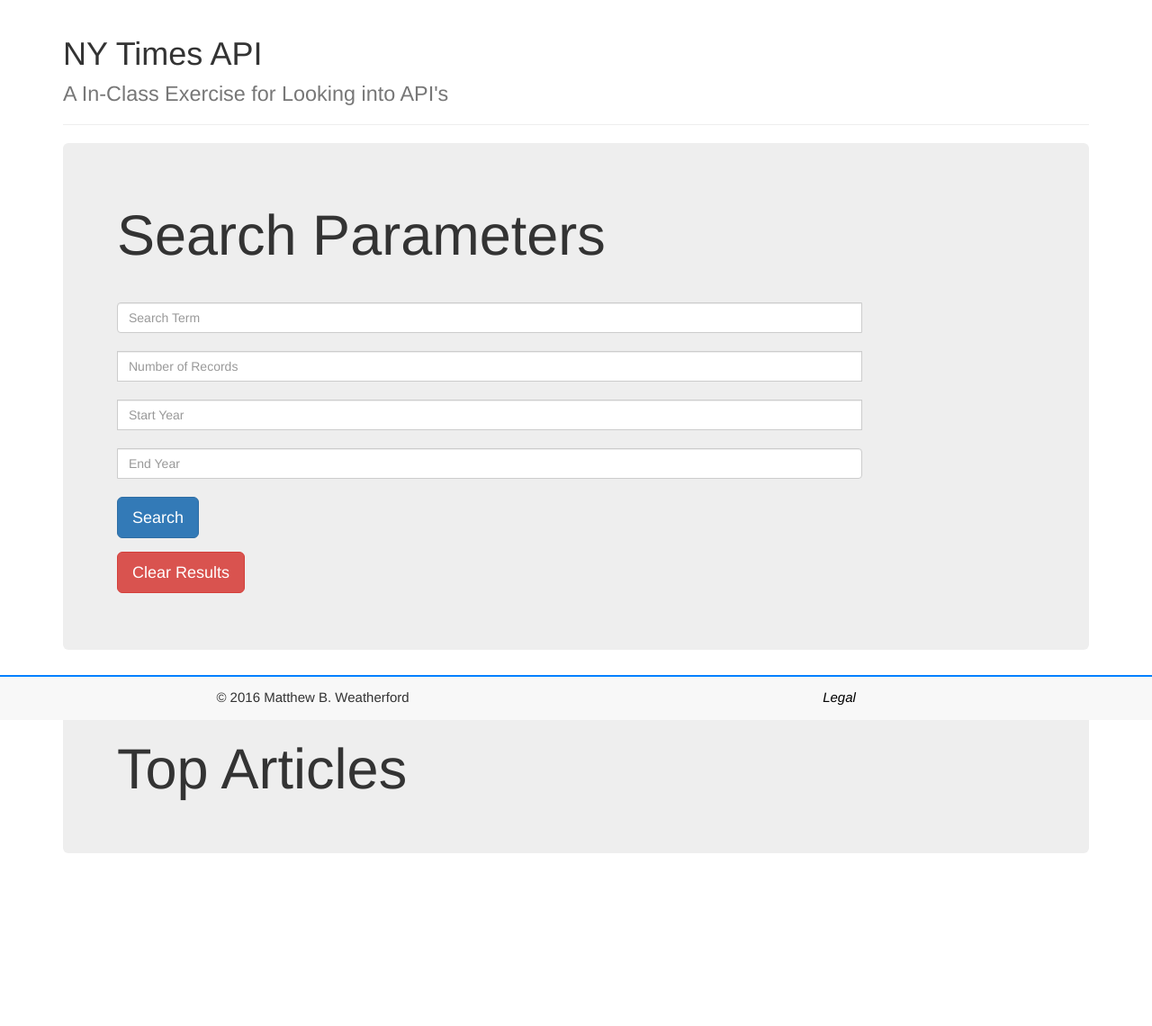
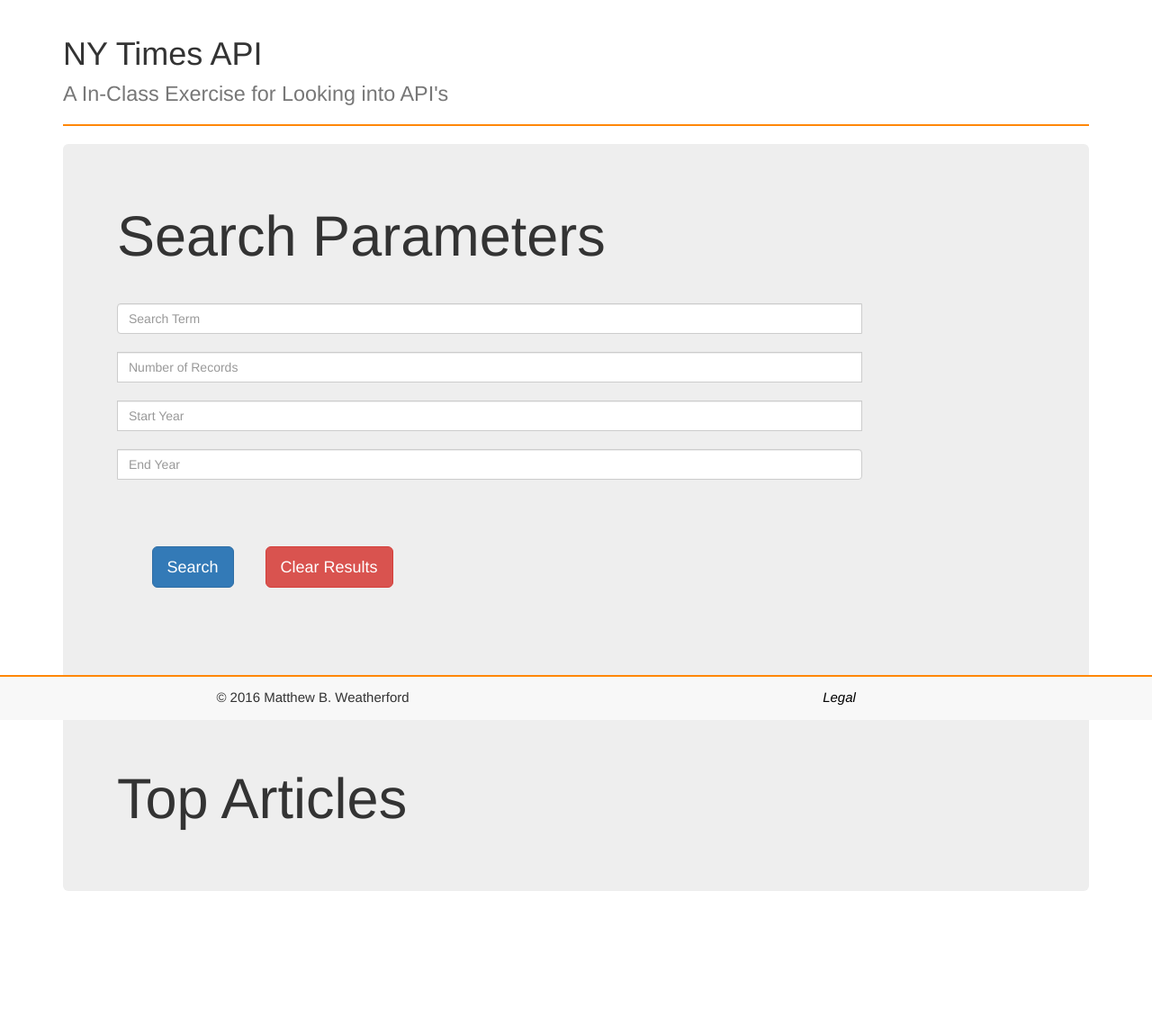
Before and after one commit to weatherfordmat/NYTIMES-API, a PHP site: page / in a window 1280 px wide. Shown: the whole page at 90% size. Before the commit the page ends 948 px from the top, so only its background shows below. Run offline with PHP 8.4, Linux system fonts and the light colour scheme; some libraries are stand-ins or nearby versions.

Commit message:
finished err messages

```diff
--- a/assets/css/main.css
+++ b/assets/css/main.css
@@ -2,13 +2,13 @@
 	margin-top: 20px;
 	width: 40px;
 }
-.err {
+.err, .err2 {
 	color: red;
 }
 a {
 	font-size: 20px;
 }
-.btn-default {
+.numeros, .last {
 	padding: 1%;
 	margin: 0.5%;
 }
@@ -22,7 +22,7 @@
 	font-size: 15px;
 }
 .navbar-fixed-bottom {
-	border-top: 2px solid #0080FF;
+	border-top: 2px solid #FF8708;
 }
 .legal {
 	color: black;
@@ -30,3 +30,18 @@
 .resultBox {
 	margin-bottom: 150px;
 }
+
+.col-md-2 {
+	width: 12%;
+	padding: 5%;
+}
+.clear, .search, .new {
+	float: left;
+	margin: 5%;
+}
+.new {
+	margin-left: 250%;
+}
+.page-header {
+	border-bottom: 2px solid #FF8708;
+}
--- a/assets/javascript/main.js
+++ b/assets/javascript/main.js
@@ -1,51 +1,84 @@
 $(document).ready(function() {
-	$("input").keyup(function(event){
-    if(event.keyCode == 13){
+    $("input").keyup(function(event) {
+
+        if (event.keyCode == 13) {
             $(".search").click();
+
         }
     });
-
     $('.search').click(function() {
-        var query = $('.query').val() === "" ? $('.query').html("").css('background-color', 'red').css('opacity', '0.5').css('color', 'white') : $('.query').val();
-        var number = $('.number').val() === "" ? 09 : $('.number').val();
+        var query = $('.query').val() === "" ? $('.query').html("") && checkInput() : $('.query').val();
+        var number = $('.number').val() === "" ? "11" : $('.number').val();
         var start = $('.start').val() === "" ? 1990 : $('.start').val();
         var end = $('.end').val() === "" ? 2016 : $('.end').val();
         pages = Math.ceil(number / 10);
-
         lastDigit = number.split('').pop();
 
+        function checkInput() {
+            var err = $('.err');
+            function unblur() {
+                  $('input').css('filter', 'blur(0px)')
+                  $('.results').css('filter', 'blur(0px)');
+              }
+            $('input').css('filter', 'blur(5px)');
+            $('.results').css('filter', 'blur(5px)');
+            if ($('.query').val() === "") {
+                err.text('Query must Be Inserted');
+                $('.query').css('outline', 'none').css('border-color', '#FF0000').css('box-shadow', '0 0 5px #FF0000');
+             setTimeout(unblur, 100);
+            } else if (number / 1 != number) {
+                err.text("Articles requested must be in numerical format!");
+                $('.number').css('outline', 'none').css('border-color', '#FF0000').css('box-shadow', '0 0 5px #FF0000');
+              setTimeout(unblur, 100);
+            } else if (start / 1 != start) {
+                err.text("Start date must be in numerical format!");
+                $('.start').css('outline', 'none').css('border-color', '#FF0000').css('box-shadow', '0 0 5px #FF0000');
+              setTimeout(unblur, 100);
+            } else if (end / 1 != end) {
+                err.text("End date must be in numerical format!")
+                $('.end').css('outline', 'none').css('border-color', '#FF0000').css('box-shadow', '0 0 5px #FF0000');
+              setTimeout(unblur, 100);
+            } else {
+                if (number < 10) {
+                  getResults(0, number)
+                }
+                else {
+                  getResults(0, 9);
+                }
+                setTimeout(unblur, 500);
+
+            }
+        }
         if (pages > 1) {
             for (var i = 0; i < pages; i++) {
-       		var button = $('<button class="btn btn-default numeros">' +i +'</button>');
+                var button = $('<button class="btn btn-default numeros">' + i + '</button>');
                 $('.here').append(button);
-
             }
             $('.here').append('<button class="btn btn-default last">Last</button>')
         }
+        $('.jumbotron').on('click', '.last', function() {
+            $('.results').html('');
+            $('.sectional').remove();
 
-       $('body').on('click', '.last', function() {
-
-
-       	$('.results').html('');
             getResults(pages, lastDigit);
         })
-
-       	$('body').on('click', '.numeros',function() {
+        $('body').on('click', '.numeros', function() {
             $('.results').html('');
+            $('.sectional').remove();
             newpage = ($(this).text());
-       		place = pages- 1
+            place = pages - 1
             if ($(this).text() == place) {
                 getResults(newpage, lastDigit);
-       		}
-       		else {
+            } else {
                 getResults(newpage, 9);
             }
         })
 
-
-
         function getResults(num, limit) {
-        	console.log(num, end, start, number, query);
+            $('.results').html('');
+            $('.results').append("<img src='http://bestanimations.com/Science/Gears/loadinggears/loading-gear.gif'>");
+            console.log('Fetching. . .');
+            //$('.query').css('background-color', 'white').css('color','black');
             var url = "https://api.nytimes.com/svc/search/v2/articlesearch.json";
             url += '?' + $.param({
                 'offset': 2,
@@ -57,28 +90,38 @@
             });
             $.get({
                 url: url
-
             }).done(function(result) {
-
+                console.log('Fetched. . .');
                 console.log(result);
                 //console.log(JSON.stringify(result));
+                $('.results').html('');
+                $('input').hide();
+                $('.err').html('')
+                var research = $("<div class='col-md-2 sectional'><p><a class='btn btn-success btn-lg new' href='#' role='button'>New Search</a></p></div></div>")
+                $('.actions').append(research);
                 for (var i = 0; i < limit; i++) {
                     abstract = result.response.docs[i].abstract === null ? "Click on link to read more" : result.response.docs[i].abstract;
-                    	year = result.response.docs[i].pub_date.substring(0,4);
-                    	month = result.response.docs[i].pub_date.substring(5,7);
-                    	day = result.response.docs[i].pub_date.substring(8,10);
-                       $('.results').append("<a target='_new' href=" + result.response.docs[i].web_url + ">"+ result.response.docs[i].headline.main + "</a><ul><li style='font-style: italic'><strong>Abstract: </strong>"+abstract +"</li><li><strong>Lead Paragraph: </strong>"+result.response.docs[i].lead_paragraph +"</li><li><strong>Published: </strong>"+month +"/" +day +"/" +year +"</li><ul><br>");
+                    year = result.response.docs[i].pub_date.substring(0, 4);
+                    month = result.response.docs[i].pub_date.substring(5, 7);
+                    day = result.response.docs[i].pub_date.substring(8, 10);
+
+                    $('.results').append("<a target='_new' href=" + result.response.docs[i].web_url + ">" + result.response.docs[i].headline.main + "</a><ul><li style='font-style: italic'><strong>Abstract: </strong>" + abstract + "</li><li><strong>Lead Paragraph: </strong>" + result.response.docs[i].lead_paragraph + "</li><li><strong>Published: </strong>" + month + "/" + day + "/" + year + "</li><ul><br>");
+                    console.log('Patching. . .');
                 }
-
             }).fail(function(err) {
-
-
+                $('.err2').html("No Results Found");
+                $('.results').html('');
+                $('.here').html('');
                 throw err;
             });
         }
-      getResults(0, 9)
+        checkInput();
+
+        $('.jumbotron').on('click', '.new', function() {
+          $('input').show();
+          $('.new').remove();
+        })
     });
-
     $('.clear').click(function() {
         $('.results').html('');
         $('.here').html('')
--- a/index.html
+++ b/index.html
@@ -24,13 +24,16 @@
   <input type="text" class="form-control end" placeholder="End Year" aria-describedby="sizing-addon2">
 </div>
 <br>
-  <p><a class="btn btn-primary btn-lg search" href="#" role="button">Search</a></p>
-  <p><a class="btn btn-danger btn-lg clear" href="#" role="button">Clear Results</a></p>
+<div class="row actions">
+  <div class="col-md-2"> <p><a class="btn btn-primary btn-lg search" href="#" role="button">Search</a></p> </div>
+  <div class="col-md-2"><p><a class="btn btn-danger btn-lg clear" href="#" role="button">Clear Results</a></p></div>
+  </div>
 </div>
 
 <div class="jumbotron resultBox">
 
 <h1>Top Articles</h1>
+<h2 class="err2"></h2>
   <div class="results">
 
   </div>
```
Lines whose indentation alone changed are shown as unchanged.
